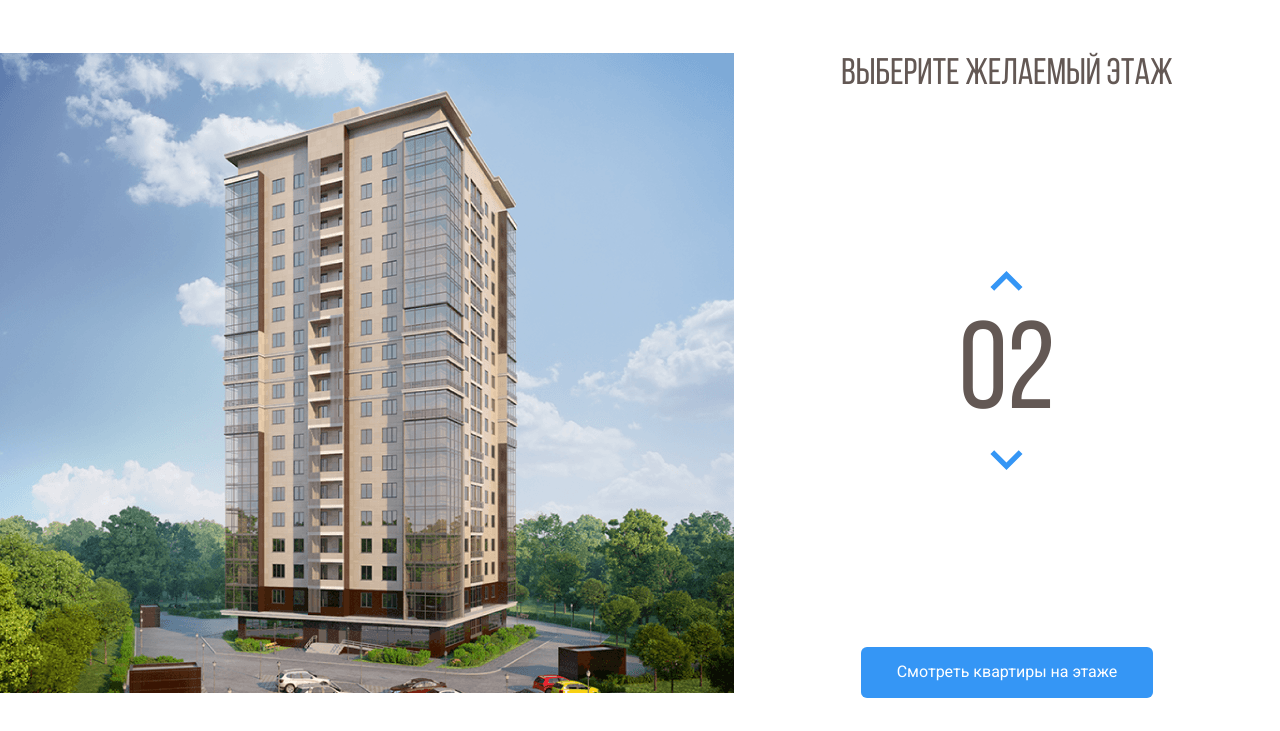
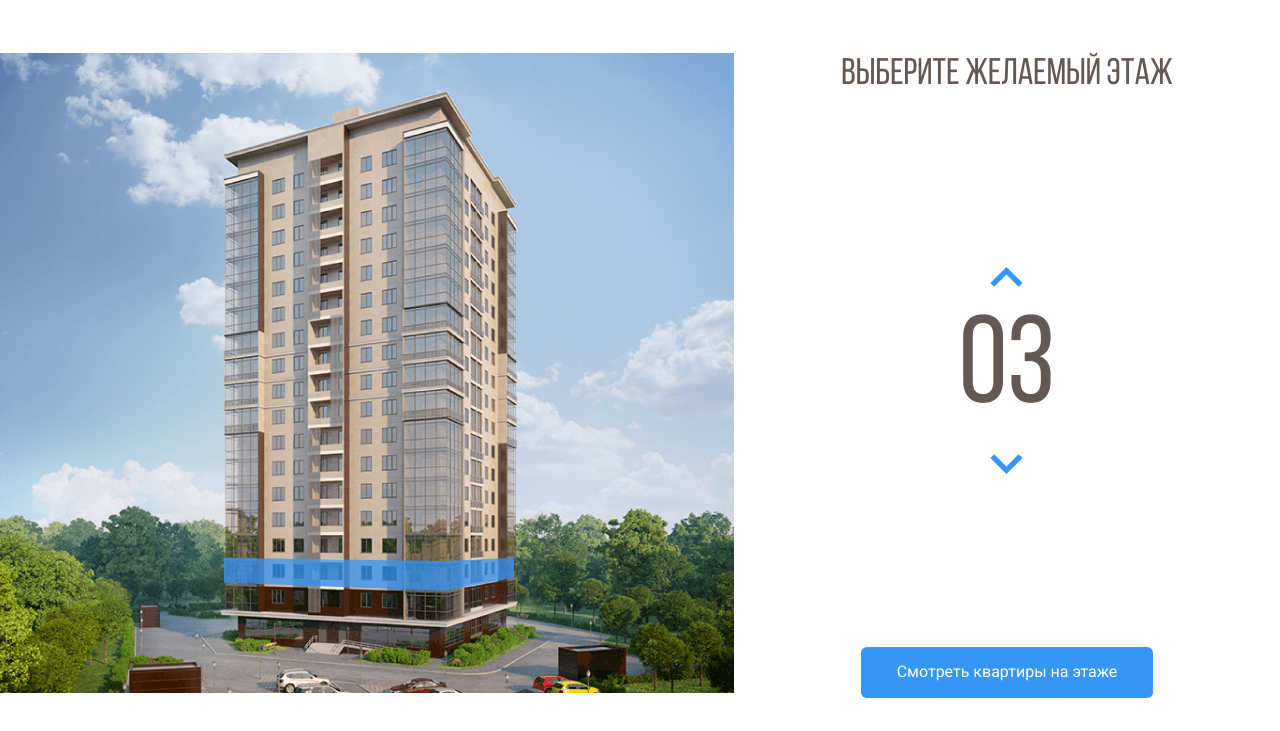
Before and after one commit to serhiy-web/melody, a plain HTML site: page index.html in a window 1280 px wide. Both pictures are taken after a click on the button 1006 px from the left and 351 px from the top of the page. Shown: the part 69-800 px from the top of the page. Drawn offline with nearby package versions, Linux system fonts and the light colour scheme.

Commit message:
Сделали интерактивными этажи и счетчик

```diff
--- a/css/style.css
+++ b/css/style.css
@@ -68,6 +68,9 @@ body {
 .home-image path:hover {
   opacity: 1;
 }
+path.current-floor {
+  opacity: 1;
+}
 .main-info {
   flex-grow: 1;
   text-align: center;
@@ -101,7 +104,8 @@ cursor: pointer;
   font-family: 'Bebas Neue', sans-serif;
   color: #635854;
   font-size: 124px;
-  margin-top: 10px;
+  margin-top: 8px;
+  margin-bottom: 10px;
 }
 .button-primary {
   background-color: #3596F5;
--- a/index.html
+++ b/index.html
@@ -57,23 +57,23 @@
         </pattern>
         <image id="image0" width="740" height="640" xlink:href="img/home 1.png"/>
         </defs>
-        <path d="M223 530.7L443.8 538.7L513 525V546.7L444.5 566.4L223 555.4V530.7Z" fill="#3595F6" fill-opacity="0.75"/>
-        <path d="M224 529.7V504.7L444.3 508L514 504.7V524.7L444.7 537.7L224 529.7Z" fill="#3595F6" fill-opacity="0.75"/>
-        <path d="M224 503.7V478.7H445H514V501.7L446 508.7L224 503.7Z" fill="#3595F6" fill-opacity="0.75"/>
-        <path d="M224 479.7V454.7L445.3 451L513 457.7V479.7H445" fill="#3595F6" fill-opacity="0.75"/>
-        <path d="M224 453.7V427.7L445.5 424.4L514 435.4V456.7L445 450L224 453.7Z" fill="#3595F6" fill-opacity="0.75"/>
-        <path d="M223 426.7V403L444 390.7L515 413.7V435L444 422.7L223 426.7Z" fill="#3595F6" fill-opacity="0.75"/>
-        <path d="M223 404.7V379.7L445.2 363.4L515 392V412.7L444.7 391L223 404.7Z" fill="#3595F6" fill-opacity="0.75"/>
-        <path d="M223 379.7V354.7L445.5 334.4L515 371V391.7L443 363L223 379.7Z" fill="#3595F6" fill-opacity="0.75"/>
-        <path d="M223 353.7V329.7L446 305L515 349V370.7L445.7 332.7L223 353.7Z" fill="#3595F6" fill-opacity="0.75"/>
-        <path d="M223 328.7V304.7L445.5 276L515 327V347.7L444.7 305.4L223 328.7Z" fill="#3595F6" fill-opacity="0.75"/>
-        <path d="M222 304.7V280.7L444.3 247.7L515 307V326.7L445 276L222 304.7Z" fill="#3595F6" fill-opacity="0.75"/>
-        <path d="M223 279.7V255.7L444.2 220.7L514 284.7V305.7L445.3 247.4L223 279.7Z" fill="#3595F6" fill-opacity="0.75"/>
-        <path d="M223 255.7V230.7L445.3 192.7L514 263V283.7L445 219.7L223 255.7Z" fill="#3595F6" fill-opacity="0.75"/>
-        <path d="M223 229.7V204.7L443.8 161L514 240V262.7L445 189.4L223 229.7Z" fill="#3595F6" fill-opacity="0.75"/>
-        <path d="M224 205.7V180.7L444 132.7L514 217.7V240.7L443.3 161.4L224 205.7Z" fill="#3595F6" fill-opacity="0.75"/>
-        <path d="M223 180.7V155.7L442.8 103.7L514 196V218.7L444.3 132.4L223 180.7Z" fill="#3595F6" fill-opacity="0.75"/>
-        <path d="M223 155.7V129.7L445 73L514 174.7V195.7L444.7 104L223 155.7Z" fill="#3595F6" fill-opacity="0.75"/>
+        <path data-floor="02" d="M223 530.7L443.8 538.7L513 525V546.7L444.5 566.4L223 555.4V530.7Z" fill="#3595F6" fill-opacity="0.75"/>
+        <path data-floor="03" d="M224 529.7V504.7L444.3 508L514 504.7V524.7L444.7 537.7L224 529.7Z" fill="#3595F6" fill-opacity="0.75"/>
+        <path data-floor="04" d="M224 503.7V478.7H445H514V501.7L446 508.7L224 503.7Z" fill="#3595F6" fill-opacity="0.75"/>
+        <path data-floor="05" d="M224 479.7V454.7L445.3 451L513 457.7V479.7H445" fill="#3595F6" fill-opacity="0.75"/>
+        <path data-floor="06" d="M224 453.7V427.7L445.5 424.4L514 435.4V456.7L445 450L224 453.7Z" fill="#3595F6" fill-opacity="0.75"/>
+        <path data-floor="07" d="M223 426.7V403L444 390.7L515 413.7V435L444 422.7L223 426.7Z" fill="#3595F6" fill-opacity="0.75"/>
+        <path data-floor="08" d="M223 404.7V379.7L445.2 363.4L515 392V412.7L444.7 391L223 404.7Z" fill="#3595F6" fill-opacity="0.75"/>
+        <path data-floor="09" d="M223 379.7V354.7L445.5 334.4L515 371V391.7L443 363L223 379.7Z" fill="#3595F6" fill-opacity="0.75"/>
+        <path data-floor="10" d="M223 353.7V329.7L446 305L515 349V370.7L445.7 332.7L223 353.7Z" fill="#3595F6" fill-opacity="0.75"/>
+        <path data-floor="11" d="M223 328.7V304.7L445.5 276L515 327V347.7L444.7 305.4L223 328.7Z" fill="#3595F6" fill-opacity="0.75"/>
+        <path data-floor="12" d="M222 304.7V280.7L444.3 247.7L515 307V326.7L445 276L222 304.7Z" fill="#3595F6" fill-opacity="0.75"/>
+        <path data-floor="13" d="M223 279.7V255.7L444.2 220.7L514 284.7V305.7L445.3 247.4L223 279.7Z" fill="#3595F6" fill-opacity="0.75"/>
+        <path data-floor="14" d="M223 255.7V230.7L445.3 192.7L514 263V283.7L445 219.7L223 255.7Z" fill="#3595F6" fill-opacity="0.75"/>
+        <path data-floor="15" d="M223 229.7V204.7L443.8 161L514 240V262.7L445 189.4L223 229.7Z" fill="#3595F6" fill-opacity="0.75"/>
+        <path data-floor="16" d="M224 205.7V180.7L444 132.7L514 217.7V240.7L443.3 161.4L224 205.7Z" fill="#3595F6" fill-opacity="0.75"/>
+        <path data-floor="17" d="M223 180.7V155.7L442.8 103.7L514 196V218.7L444.3 132.4L223 180.7Z" fill="#3595F6" fill-opacity="0.75"/>
+        <path data-floor="18" d="M223 155.7V129.7L445 73L514 174.7V195.7L444.7 104L223 155.7Z" fill="#3595F6" fill-opacity="0.75"/>
         </svg>
 
     </div>
@@ -93,5 +93,11 @@
      <button class="button button-primary">Смотреть квартиры на этаже</button>
     </div>
   </main>
+  <script
+  src="https://code.jquery.com/jquery-3.6.0.min.js"
+  integrity="sha256-/xUj+3OJU5yExlq6GSYGSHk7tPXikynS7ogEvDej/m4="
+  crossorigin="anonymous">
+</script>
+<script src="js/main.js"></script>
 </body>
 </html>
--- /dev/null
+++ b/js/main.js
@@ -0,0 +1,32 @@
+$(document).ready(function () {
+var currentFloor = 2
+var floorPath = $(".home-image path")
+var counterUp = $(".counter-up")
+var counterDown = $(".counter-down")
+  floorPath.on('mouseover', function () {
+  floorPath.removeClass ("current-floor")
+  currentFloor = $(this).attr("data-floor")
+  $(".counter").text(currentFloor)
+  });
+
+  counterUp.on("click", function() {
+  if (currentFloor < 18) {
+    currentFloor++;
+    usCurrentFloor = currentFloor.toLocaleString ("en-Us", {minimumIntegerDigits: 2,
+      useGroupping: false})
+    $(".counter").text(usCurrentFloor);
+    floorPath.removeClass ("current-floor")
+    $(`[data-floor=${usCurrentFloor}]`).toggleClass ("current-floor");
+  }
+  });
+  counterDown.on('click', function () {
+    if (currentFloor > 2) {
+      currentFloor--;
+      usCurrentFloor = currentFloor.toLocaleString ("en-Us", {minimumIntegerDigits: 2,
+      useGroupping: false});
+      $(".counter").text(usCurrentFloor);
+      floorPath.removeClass ("current-floor")
+    $(`[data-floor=${usCurrentFloor}]`).toggleClass ("current-floor");
+    }
+  })
+});
```
Also changed, not shown: img/Group 3.svg.
